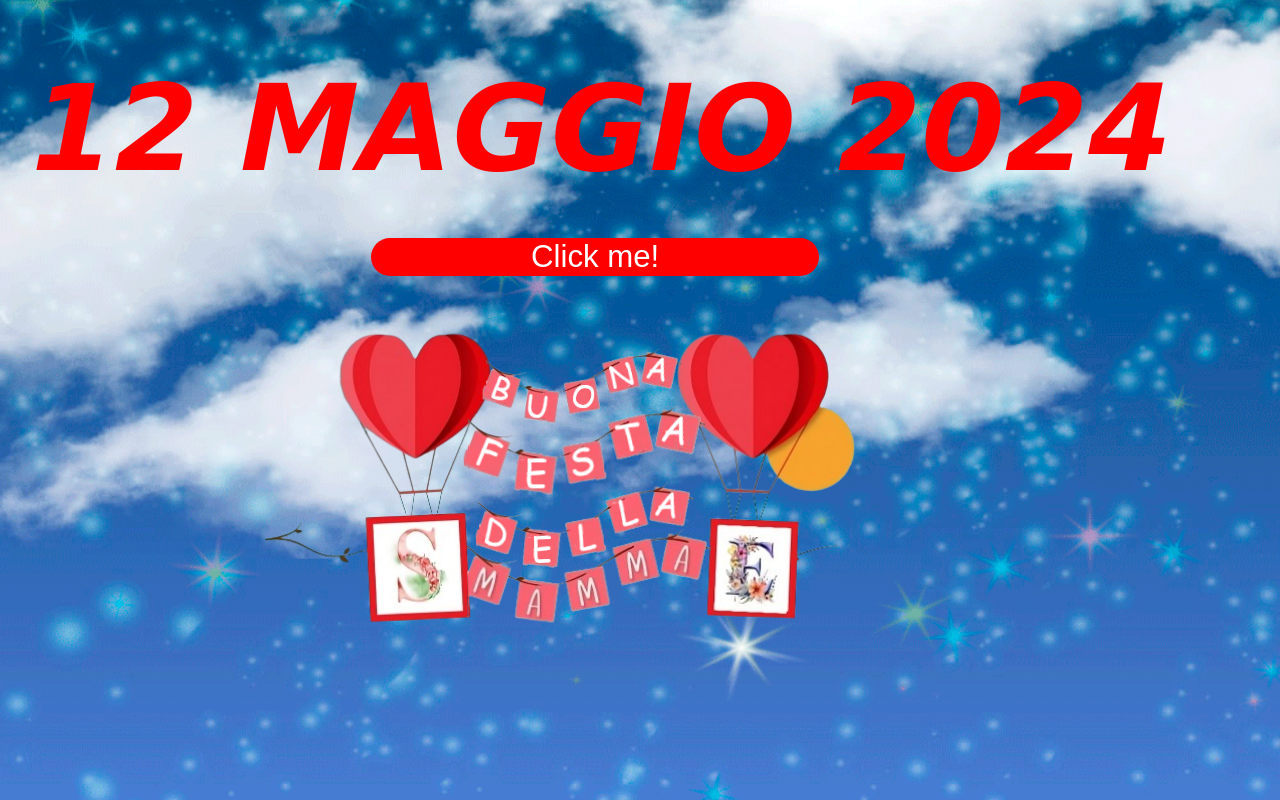
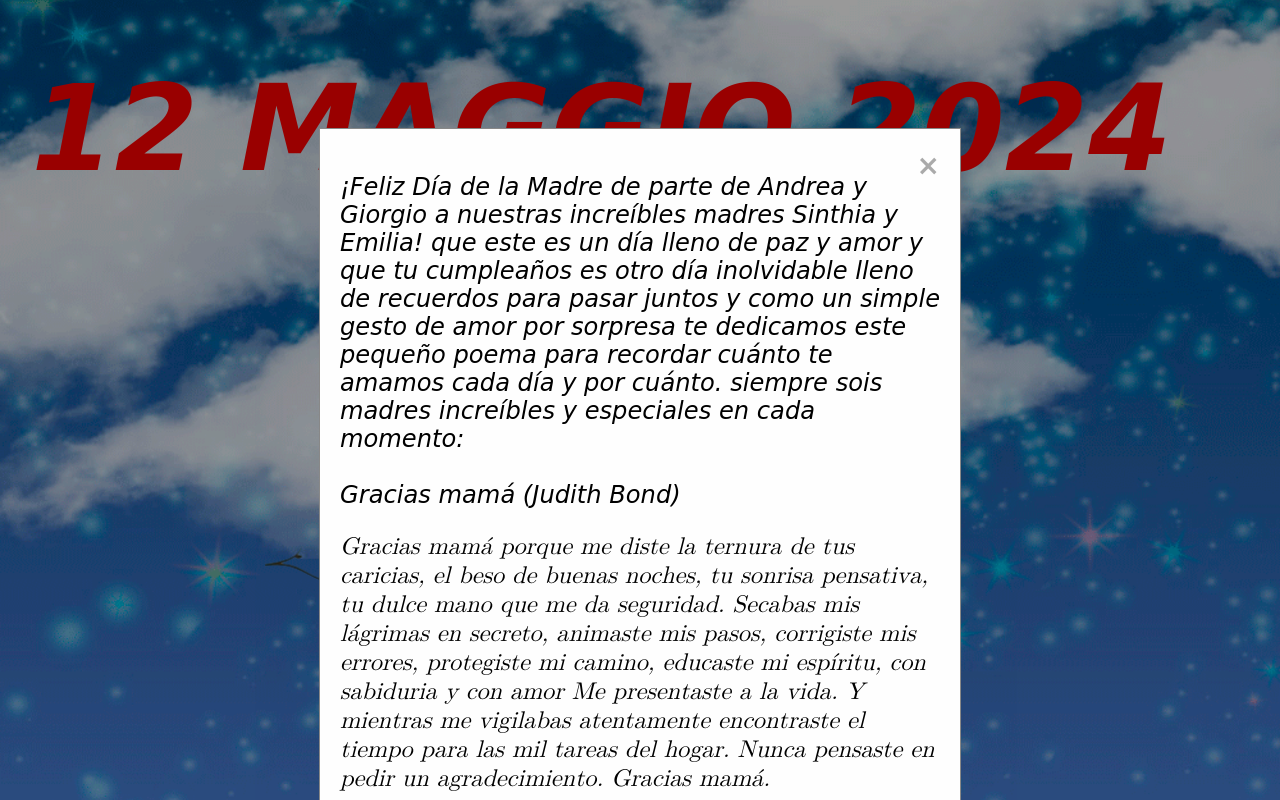
Before and after one commit to gio98/12mag24, a plain HTML site: page index.html in a window 1280 px wide. Both pictures are taken after a click on the button "Click me!". Drawn offline with Linux system fonts and the light colour scheme.

Commit message:
Add files via upload

```diff
--- a/index.html
+++ b/index.html
@@ -13,9 +13,99 @@
 
 <div>
    <h1 class="data">12 MAGGIO 2024</h1>
-   <button class="mob1">
+   <button id="openModal" class="mob1">
    Click me!
  </button>
+
+
+<div id="myModal" class="modal">
+  <div class="modal-content">
+    <span class="close">&times;</span>
+    <p id="ita">Buona festa della mamma da parte di Andrea e Giorgio per le nostre incredibili mamme Sinthia e Emilia ! che questo sia un giorno pieno di pace e amore e come il compleanno sia un’altra giornata indimenticabile piena di ricordi da passare insieme e come semplice gesto di amore per sorpresa dedichiamo a questa piccola poesia per ricordare quanto ogni giorno vi vogliamo bene e per quanto siete ogni momento mamme incredibili e speciali:
+      <br><br>Grazie Mamma (Judith Bond) <br>
+      <p id="itapoet" class="poesiastl">Grazie mamma
+      perché mi hai dato
+      la tenerezza delle tue carezze,
+      il bacio della buona notte,
+      il tuo sorriso premuroso,
+      la dolce tua mano che mi dà sicurezza.
+      Hai asciugato in segreto le mie lacrime,
+      hai incoraggiato i miei passi,
+      hai corretto i miei errori,
+      hai protetto il mio cammino,
+      hai educato il mio spirito,
+      con saggezza e con amore
+      mi hai introdotto alla vita.
+      E mentre vegliavi con cura su di me
+      trovavi il tempo
+      per i mille lavori di casa.
+      Tu non hai mai pensato di chiedere un grazie.
+      Grazie mamma. </p>
+      <iframe id="vidita" width="560" height="315" src="https://www.youtube.com/embed/AR7EYOM8NBI?si=JXyLDbAXiRGnncm2" title="YouTube video player" frameborder="0" allow="accelerometer; autoplay; clipboard-write; encrypted-media; gyroscope; picture-in-picture; web-share" referrerpolicy="strict-origin-when-cross-origin" allowfullscreen></iframe>
+      </p>
+    <p id="spa">¡Feliz Día de la Madre de parte de Andrea y Giorgio a nuestras increíbles madres Sinthia y Emilia! que este es un día lleno de paz y amor y que tu cumpleaños es otro día inolvidable lleno de recuerdos para pasar juntos y como un simple gesto de amor por sorpresa te dedicamos este pequeño poema para recordar cuánto te amamos cada día y por cuánto. siempre sois madres increíbles y especiales en cada momento:
+      <br><br>Gracias mamá (Judith Bond)<br>
+      <p id="spapoet" class="poesiastl">Gracias mamá
+      porque me diste
+      la ternura de tus caricias,
+      el beso de buenas noches,
+      tu sonrisa pensativa,
+      tu dulce mano que me da seguridad.
+      Secabas mis lágrimas en secreto,
+      animaste mis pasos,
+      corrigiste mis errores,
+      protegiste mi camino,
+      educaste mi espíritu,
+      con sabiduria y con amor
+      Me presentaste a la vida.
+      Y mientras me vigilabas atentamente
+      encontraste el tiempo
+      para las mil tareas del hogar.
+      Nunca pensaste en pedir un agradecimiento.
+      Gracias mamá. </p>
+      <br>
+      <iframe id="vidspa" width="560" height="315" src="https://www.youtube.com/embed/bvCfsX4OpDY?si=eAY_U-1maEWuhSKu" title="YouTube video player" frameborder="0" allow="accelerometer; autoplay; clipboard-write; encrypted-media; gyroscope; picture-in-picture; web-share" referrerpolicy="strict-origin-when-cross-origin" allowfullscreen></iframe>
+    </p>
+  </div>
+</div>
+<script>// Ottieni riferimenti agli elementi DOM
+  var modal = document.getElementById("myModal");
+  var btn = document.getElementById("openModal");
+  var ita = document.getElementById("ita");
+  var spa = document.getElementById("spa");
+  var itapoet = document.getElementById("itapoet");
+  var spapoet = document.getElementById("spapoet");
+  var vidita = document.getElementById("vidita");
+  var vidspa = document.getElementById("vidspa");
+  var span = document.getElementsByClassName("close")[0];
+  var timez = Intl.DateTimeFormat().resolvedOptions().timeZone;
+  // Quando l'utente clicca sul pulsante, apri la modal window
+  btn.onclick = function() {
+    modal.style.display = "block";
+    if (timez == 'Europe/Rome') {
+     spa.remove()
+     spapoet.remove()
+     vidspa.remove()
+    } else {
+      ita.remove()
+      itapoet.remove()
+      vidita.remove()
+    }
+  }
+
+  // Quando l'utente clicca sul pulsante di chiusura, chiudi la modal window
+  span.onclick = function() {
+    modal.style.display = "none";
+  }
+
+  // Quando l'utente clicca al di fuori della modal window, chiudila
+  window.onclick = function(event) {
+    if (event.target == modal) {
+      modal.style.display = "none";
+    }
+  }
+  </script>
+
 </div>
 
 <div class="image-container">
--- a/style.css
+++ b/style.css
@@ -23,7 +23,7 @@ body
     position: relative;
     width: 56%; /* Adatta la larghezza come preferisci */
     height: auto; /* Mantieni la proporzioni dell'immagine originale */
-    margin-top: -3%;
+    margin-top: -1%;
     left: -3%;
     text-align: center;
   }
@@ -74,6 +74,55 @@ body
     transform: translate(-27%, -15%);
     }
 
+    /* Stile della modal window */
+/* Stile della modal window */
+.modal {
+  display: none;
+  position: fixed;
+  left: 0;
+  top: 0;
+  width: 100%;
+  height: 100%;
+  overflow: auto;
+  background-color: rgba(0,0,0,0.4);
+  z-index: 100;
+}
+
+/* Contenuto della modal window */
+.modal-content {
+  background-color: #fefefe;
+  margin: 10% auto;
+  padding: 20px;
+  border: 1px solid #888;
+  width: 80%;
+  max-width: 600px; /* Imposta una larghezza massima */
+  font-size: 151%;
+  font-style: italic;
+  font-family: cursive;
+}
+
+/* Stile del pulsante di chiusura */
+.close {
+  color: #aaa;
+  float: right;
+  font-size: 28px;
+  font-weight: bold;
+}
+
+.close:hover,
+.close:focus {
+  color: black;
+  text-decoration: none;
+  cursor: pointer;
+}
+
+
+
+.poesiastl {
+  font-style: italic;
+  font-family: math;
+}
+
 
  @media (orientation:portrait) {
     .image-container {
@@ -105,3 +154,13 @@ body
     top: 176px !important;
    }
    }
+
+
+   /* Stile della modal window su schermi più piccoli */
+@media screen and (max-width: 600px) {
+  .modal-content {
+    margin: 20px auto;
+    width: 90%;
+    max-width: none; /* Rimuovi la larghezza massima */
+  }
+}
```
